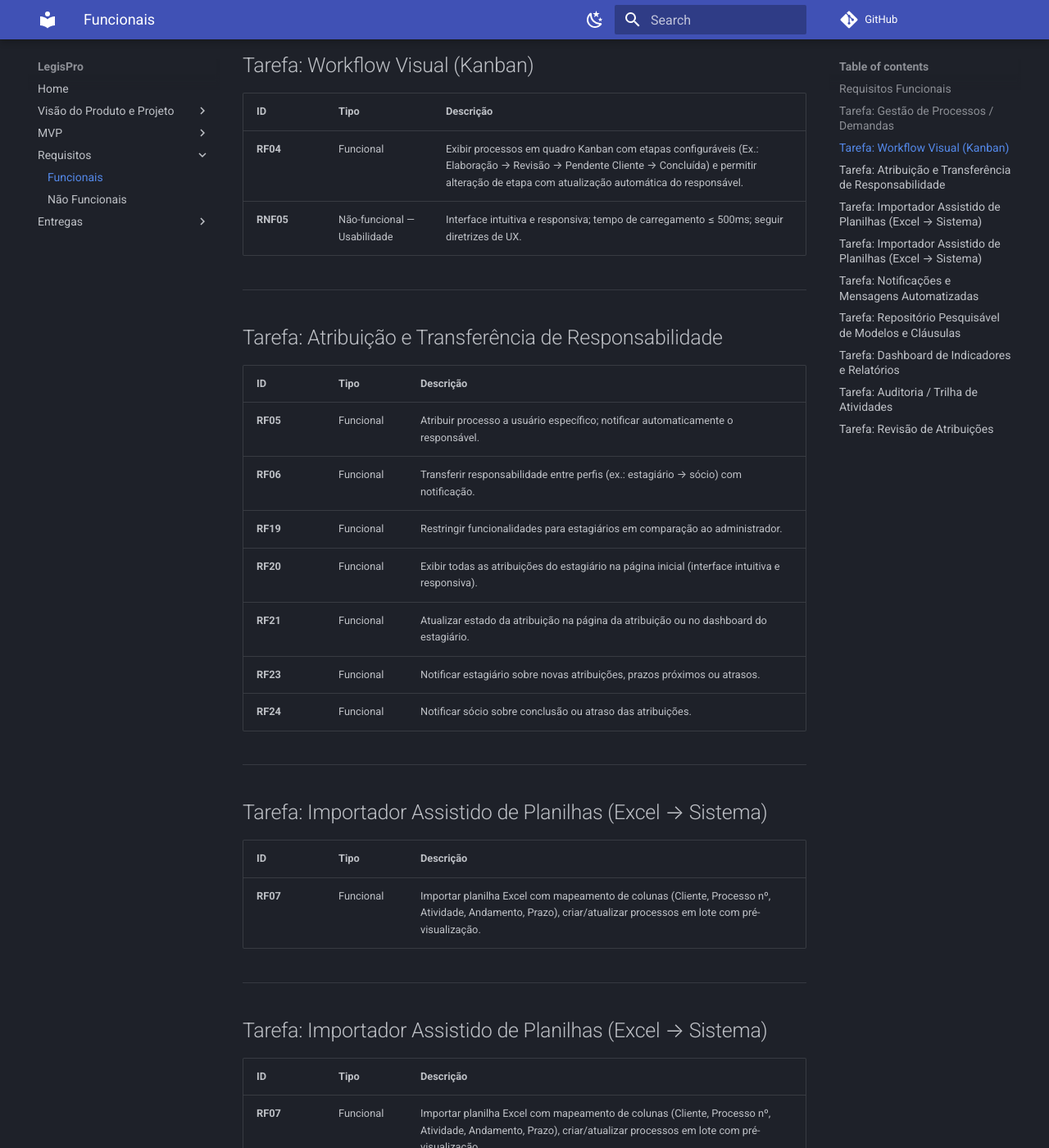
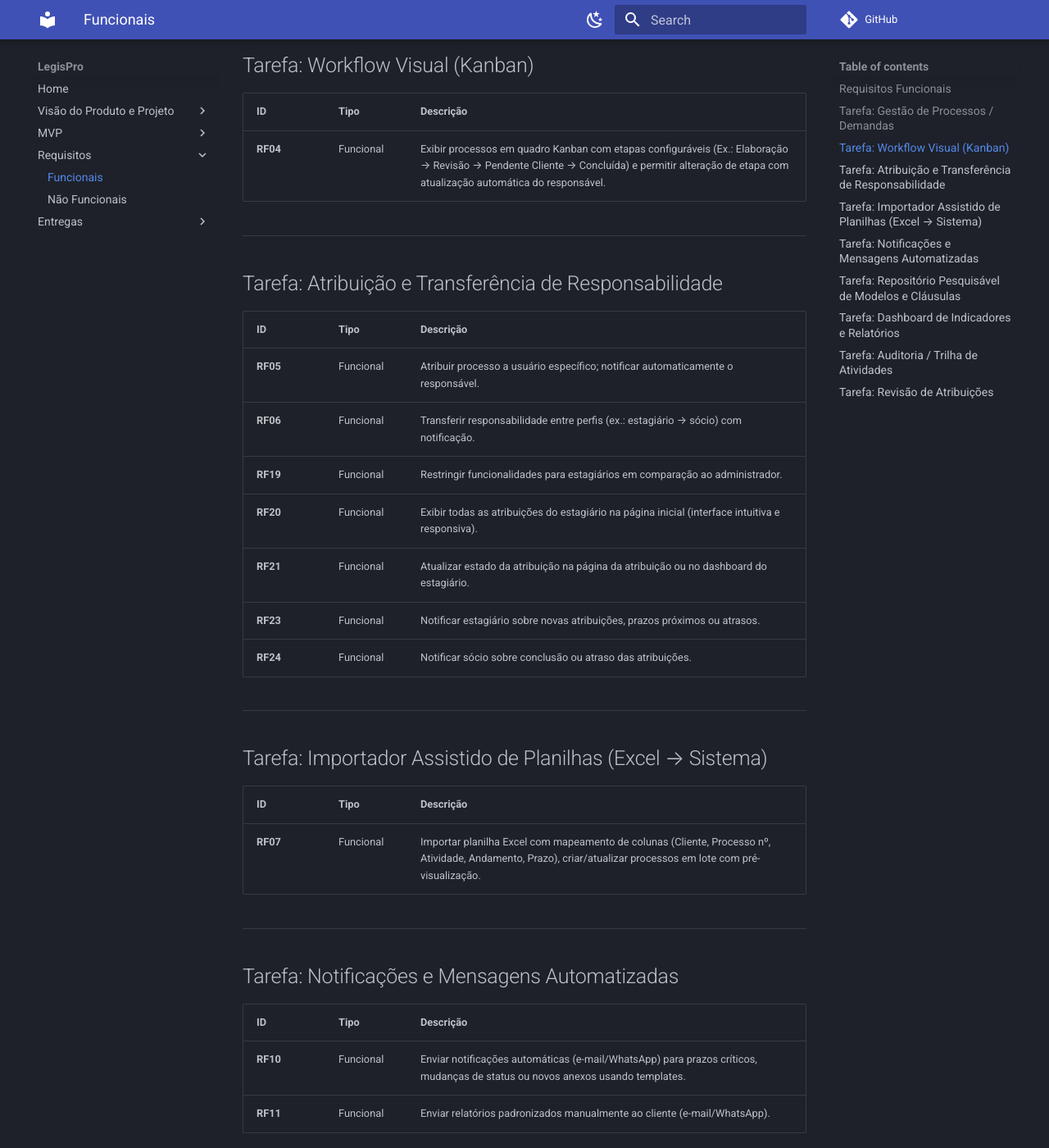
Before and after one commit to mdsreq-fga-unb/REQ-2025.2-T02-ProJuris, an MkDocs documentation site: the page built from docs/Requisitos/Funcionais.md, in a window 1280 px wide and 1400 px high, scrolled down 590 px. Shown: the whole window at 82% size. Built offline with MkDocs 1.6.1 and Material for MkDocs 9.7.7, drawn with Linux system fonts in a browser that asks for light colours; comment, search, counter and statistics services are not loaded.

Commit message:
Update Funcionais.md

```diff
--- a/docs/Requisitos/Funcionais.md
+++ b/docs/Requisitos/Funcionais.md
@@ -17,8 +17,6 @@
 | ID | Tipo | Descrição |
 | :--- | :--- | :--- |
 | **RF04** | Funcional | Exibir processos em quadro Kanban com etapas configuráveis (Ex.: Elaboração → Revisão → Pendente Cliente → Concluída) e permitir alteração de etapa com atualização automática do responsável. |
-| **RNF05** | Não-funcional — Usabilidade | Interface intuitiva e responsiva; tempo de carregamento ≤ 500ms; seguir diretrizes de UX. |
-
 
 ---
 
@@ -33,14 +31,6 @@
 | **RF21** | Funcional | Atualizar estado da atribuição na página da atribuição ou no dashboard do estagiário. |
 | **RF23** | Funcional | Notificar estagiário sobre novas atribuições, prazos próximos ou atrasos. |
 | **RF24** | Funcional | Notificar sócio sobre conclusão ou atraso das atribuições. |
-
----
-
-## Tarefa: Importador Assistido de Planilhas (Excel → Sistema)
-
-| ID | Tipo | Descrição |
-| :--- | :--- | :--- |
-| **RF07** | Funcional | Importar planilha Excel com mapeamento de colunas (Cliente, Processo nº, Atividade, Andamento, Prazo), criar/atualizar processos em lote com pré-visualização. |
 
 ---
 
```
